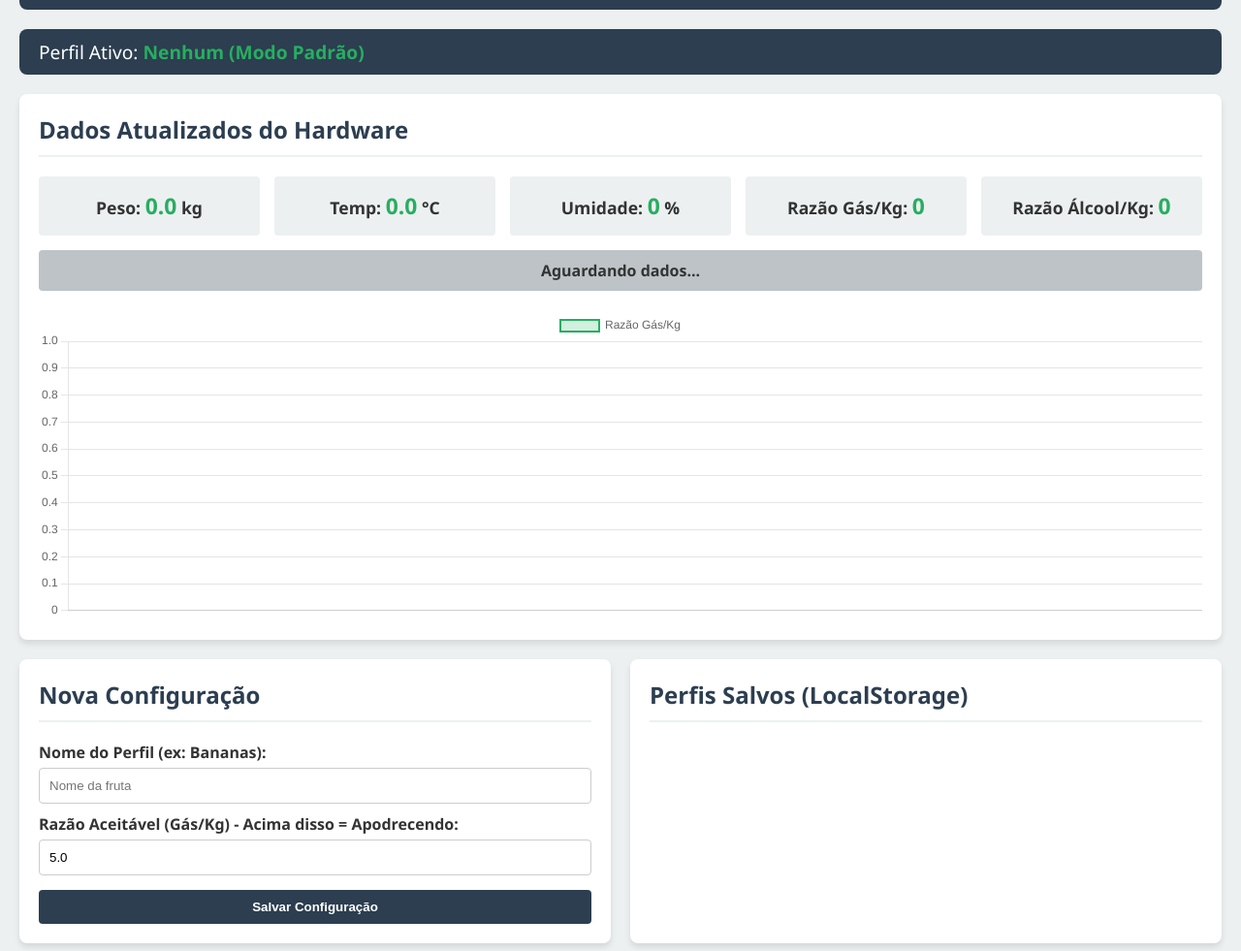
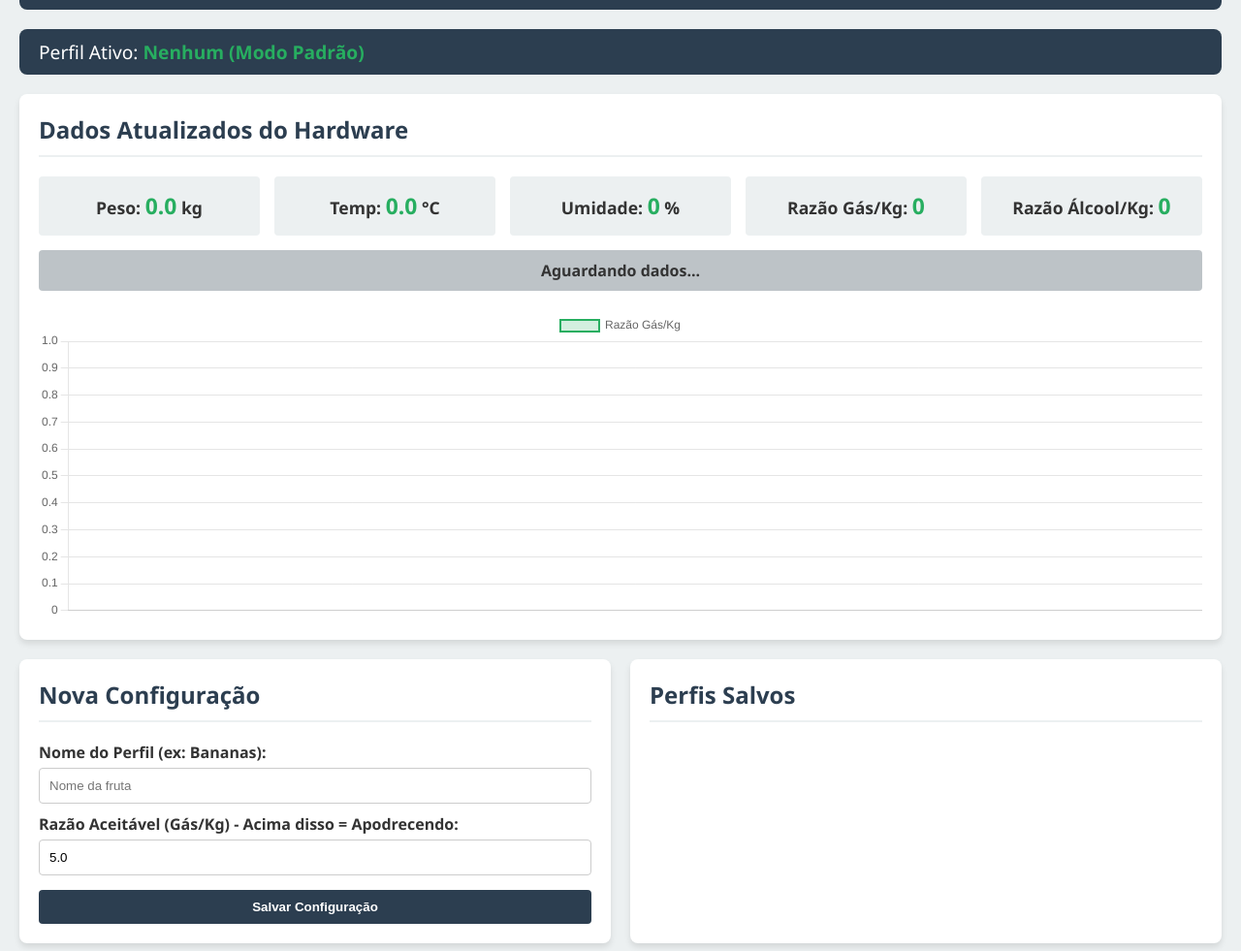
Before and after one commit to T0madon/proj-hardware, a plain HTML site: page index.html in a window 1280 px wide. Shown: the part 116-1097 px from the top of the page at 97% size. Drawn offline with nearby package versions, Linux system fonts and the light colour scheme.

Commit message:
mudança na interface

```diff
--- a/index.html
+++ b/index.html
@@ -113,7 +113,7 @@
             </section>
 
             <section class="card lista-crud">
-                <h2>Perfis Salvos (LocalStorage)</h2>
+                <h2>Perfis Salvos</h2>
                 <ul id="listaConfigs"></ul>
             </section>
 
```
